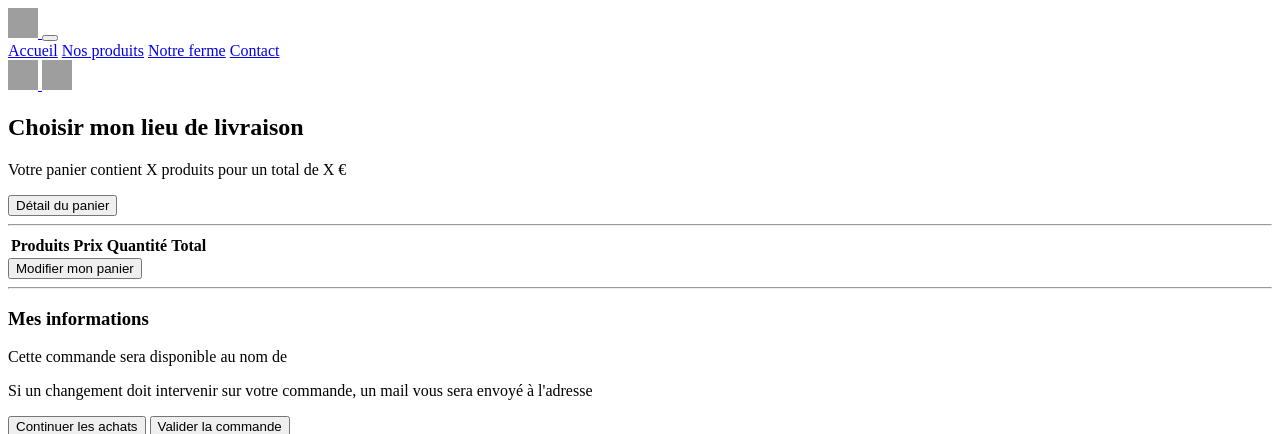
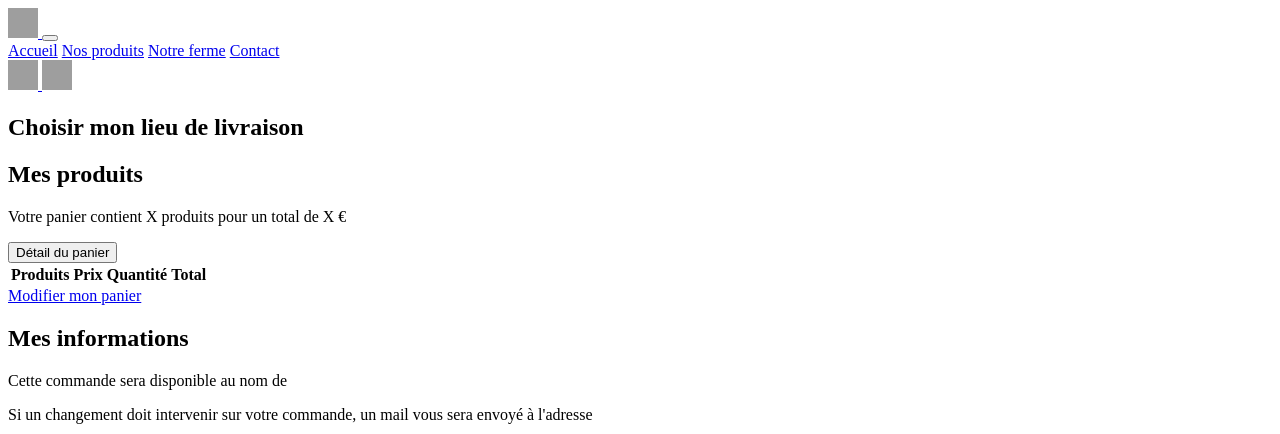
Before and after one commit to WildCodeSchool/orleans-0219-php-lavoliere, a Symfony app: template templates/order/delivery.html.twig in a window 1280 px wide. Shown: the top 434 px of the page. Run offline with Twig, Linux system fonts and the light colour scheme; the template is opened without the code that fills it, so the values that code supplies are empty; some libraries are stand-ins or nearby versions; grey boxes are pictures that could not be loaded.

Commit message:
"stylize location order"
This reverts commit fe29971abbe56cb63e2eab91446287d554de23cf.

```diff
--- a/templates/order/delivery.html.twig
+++ b/templates/order/delivery.html.twig
@@ -5,19 +5,19 @@
 {% block body %}
     <section class="shopping-delivery">
         <div class="container justify-content-center text-center">
-            <h1 class="mt-5 pt-5">Choisir mon lieu de livraison</h1>
+            <h1 class="mt-4 mb-5 pt-5">Choisir mon lieu de livraison</h1>
             <div class="text-center btn-collapse-cart cart-extend">
                 <div class="cart-resume">
-                    <p class="my-5">Votre panier contient X produits pour un total de X €</p>
+                    <h2 class="order-h2">Mes produits</h2>
+                    <p class="mt-4 mb-4">Votre panier contient X produits pour un total de X €</p>
                 </div>
-                <button class="btn btn-outline cart-extend" data-toggle="collapse"
+                <button class="btn btn-outline cart-extend mb-4 " data-toggle="collapse"
                         data-target="#collapseCart"
                         aria-expanded="false" aria-controls="collapseContact">Détail du panier
                 </button>
             </div>
-            <hr>
             <div class="collapse" id="collapseCart">
-                <table class="table-sm w-50 mx-auto">
+                <table class=" table table-sm mx-auto">
                     <thead>
                     <tr class="text-center table-custom">
                         <th scope="col">Produits</th>
@@ -28,7 +28,7 @@
                     </thead>
                     <tbody>
                     {% for product, detail in cart %}
-                        <tr class="text-center">
+                        <tr class="text-center table-products">
                             <td>{{ detail.product.name }}</td>
                             <td>{{ detail.product.price|number_format(2) }} €</td>
                             <td>{{ detail.quantity }}</td>
@@ -37,22 +37,28 @@
                     {% endfor %}
                     </tbody>
                 </table>
-                <button class="btn btn-outline mt-3 mb-1">Modifier mon panier</button>
-                <hr>
+                <a class="btn btn-back-cart mt-4 mb-4 mx-auto" href="{{ path('app_cart') }}"
+                   role="button">Modifier mon panier
+                </a>
             </div>
-            <div class="delivery-section">
-                <h3>Mes informations</h3>
+            <div class="delivery-section mt-3 mb-4 ">
+                <h2 class="order-h2">Mes informations</h2>
                 <div class="my-4">
                     <p>Cette commande sera disponible au nom de {{ user.firstname }} {{ user.lastname }}</p>
-                    <p>Si un changement doit intervenir sur votre commande, un mail vous sera envoyé
+                    <p class="mail-delivery">Si un changement doit intervenir sur votre commande, un mail vous sera
+                        envoyé
                         à l'adresse {{ user.email }}</p>
                 </div>
                 <div>
                 </div>
             </div>
             <div class="row justify-content-center text-center">
-                <button class="btn btn-outline-back m-3">Continuer les achats</button>
-                <button class="btn btn-outline m-3">Valider la commande</button>
+                <a class="btn btn-outline-back m-3" href="{{ path('catalog') }}"
+                   role="button">Ajouter des produits
+                </a>
+                <a class="btn btn-outline m-3" href="#"
+                   role="button">Valider ma livraison
+                </a>
             </div>
         </div>
     </section>
```
Also changed, not shown: assets/scss/order.scss (+31 -1 lines), src/Controller/OrderController.php (+2 -8 lines), src/Form/LocationType.php (deleted, +0 -30 lines).
